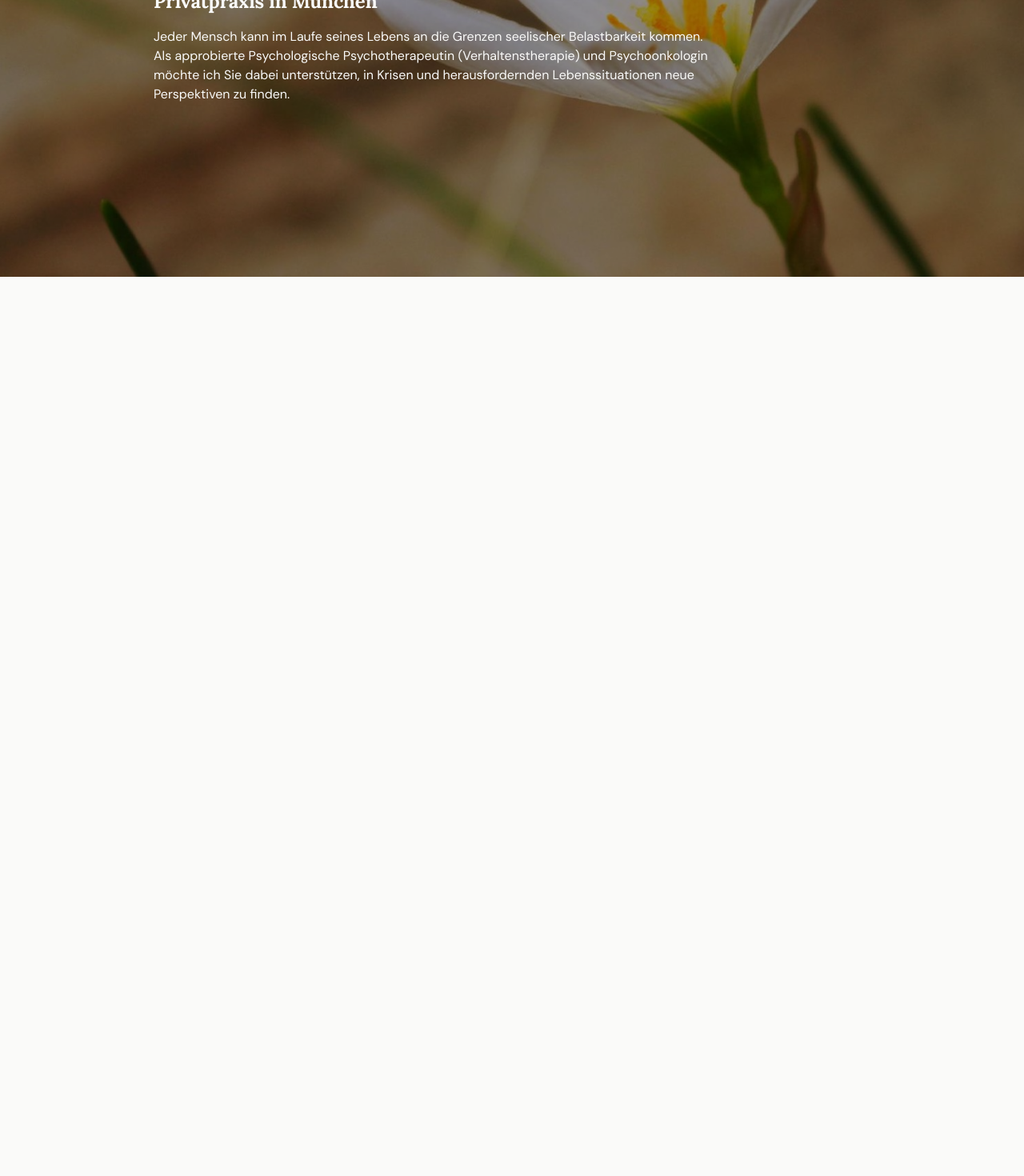
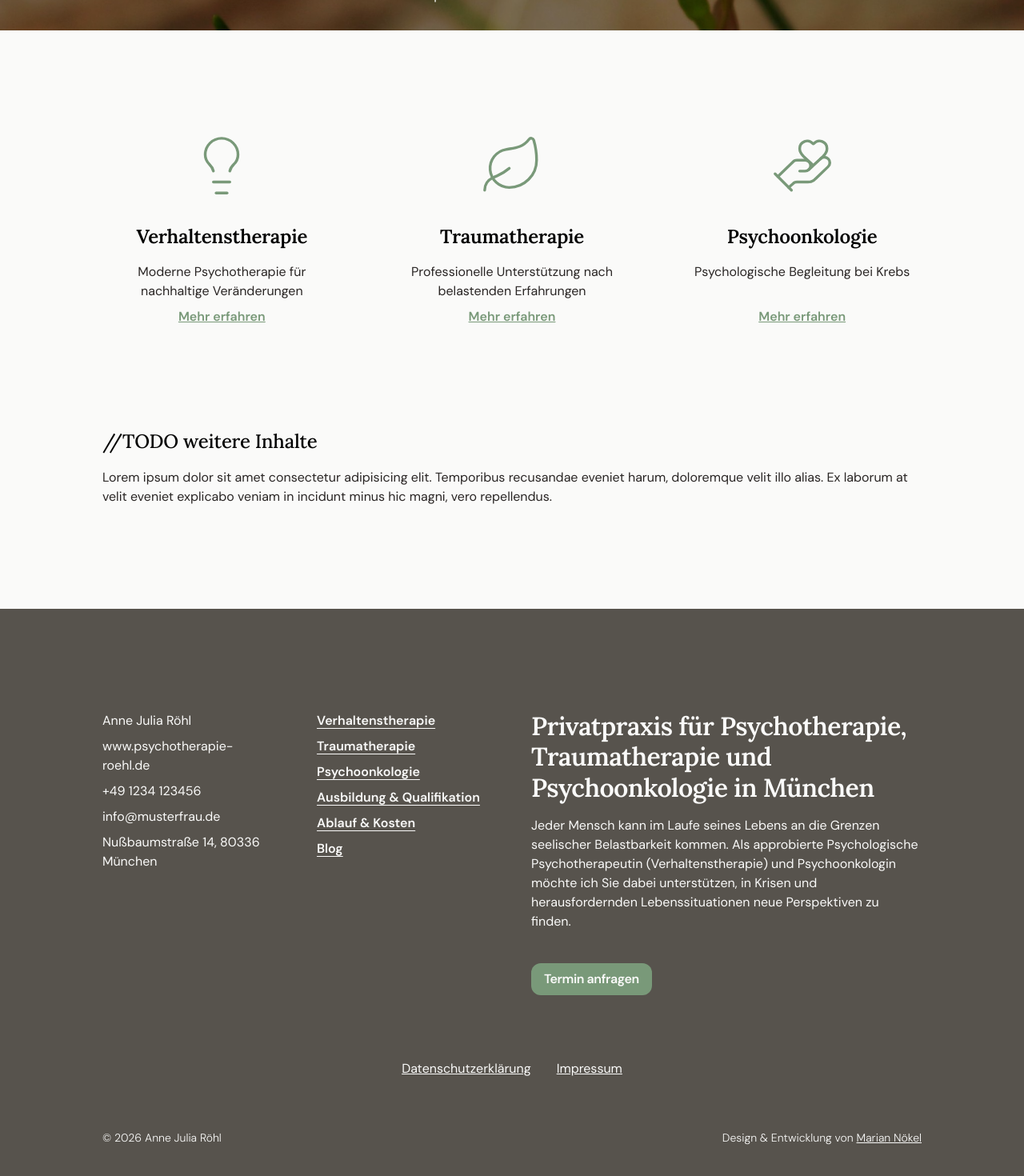
Before and after one commit to dscmari/psychotherapie-r, a Next.js app: page / in a window 1280 px wide. Shown: the part 610-2080 px from the top of the page at 80% size. Before the commit the page ends 956 px from the top, so only its background shows below. Built offline with nearby package versions, Linux system fonts and the light colour scheme.

Commit message:
implement hero section

```diff
--- /dev/null
+++ b/app/components/Footer.tsx
@@ -0,0 +1,103 @@
+"use client";
+import Link from "next/link";
+import ContactBtn from "./btns/ContactBtn";
+
+type Props = {
+  className?: string;
+};
+
+export default function Footer({ className }: Props) {
+  return (
+    <footer className={`text-stone-50 bg-stone-600 ${className}`}>
+      <div className="p-4 lg:pt-32 lg:px-32 grid grid-cols-1 gap-12 lg:grid-cols-4">
+        <div className="flex flex-col items-center lg:items-start gap-2 order-2 lg:order-1">
+          <ul className="flex flex-col gap-2">
+            <li>Anne Julia Röhl</li>
+            <li>www.psychotherapie-roehl.de</li>
+            <li>+49 1234 123456</li>
+            <li>info@musterfrau.de</li>
+            <li> Nußbaumstraße 14, 80336 München</li>
+          </ul>
+        </div>
+        <div className="flex flex-col gap-8 order-3 mb-12 lg:mb-0 lg:order-2">
+          <div className="flex flex-col items-center lg:items-start gap-2">
+            <Link
+              href={"#"}
+              className="font-semibold underline underline-offset-4 !text-stone-50"
+            >
+              Verhaltenstherapie
+            </Link>
+            <Link
+              href={"#"}
+              className="font-semibold underline underline-offset-4 !text-stone-50"
+            >
+              Traumatherapie
+            </Link>
+            <Link
+              href={"#"}
+              className="font-semibold underline underline-offset-4 !text-stone-50"
+            >
+              Psychoonkologie
+            </Link>
+            <Link
+              href={"#"}
+              className="font-semibold underline underline-offset-4 !text-stone-50"
+            >
+              Ausbildung & Qualifikation
+            </Link>
+            <Link
+              href={"#"}
+              className="font-semibold underline underline-offset-4 !text-stone-50"
+            >
+              Ablauf & Kosten
+            </Link>
+            <Link
+              href={"/blog"}
+              className="font-semibold underline underline-offset-4 !text-stone-50"
+            >
+              Blog
+            </Link>
+          </div>
+        </div>
+        <div className="lg:col-span-2 order-1 lg:order-3 mt-12 lg:mt-0 flex flex-col ">
+          <h1 className="text-center lg:text-start">
+            {" "}
+            Privatpraxis für Psychotherapie, Traumatherapie und Psychoonkologie
+            in München
+          </h1>
+          <p className="mb-2 !text-stone-50 text-center lg:text-start">
+            Jeder Mensch kann im Laufe seines Lebens an die Grenzen seelischer
+            Belastbarkeit kommen. Als approbierte Psychologische
+            Psychotherapeutin (Verhaltenstherapie) und Psychoonkologin möchte
+            ich Sie dabei unterstützen, in Krisen und herausfordernden
+            Lebenssituationen neue Perspektiven zu finden.
+          </p>
+          <ContactBtn className="bg-custom-bronce mt-8 self-center lg:self-start" />
+        </div>
+      </div>
+      <div className="px-4 lg:px-32 pt-4 lg:pt-16 flex flex-col lg:flex-row items-center lg:justify-center gap-2 lg:gap-8">
+        {/* <Link href={"#"} className="underline">
+          Allgemeine Geschäftsbedingungen
+        </Link> */}
+        <Link href={"/datenschutz/"} className="underline !text-stone-50">
+          Datenschutzerklärung
+        </Link>
+        <Link href={"/impressum/"} className="underline !text-stone-50">
+          Impressum
+        </Link>
+      </div>
+      <div className="px-4 py-8 lg:px-32 lg:py-16 text-sm font-light flex flex-col md:flex-row justify-between items-center gap-4">
+        <span className="!text-stone-50">© 2026 Anne Julia Röhl</span>
+        <span className="!text-stone-50">
+          Design & Entwicklung von{" "}
+          <Link
+            href="https://namaste-websites.de"
+            className="underline font-light decoration-1 !text-stone-50"
+          >
+            Marian Nökel
+          </Link>
+        </span>
+      </div>
+    </footer>
+  );
+}
--- a/app/components/Hero.tsx
+++ b/app/components/Hero.tsx
@@ -12,8 +12,36 @@ type Props = {
 
 export default function Hero({ className, title }: Props) {
   return (
-    <div className={`h-screen ${className}`}>
-      <div className="hidden lg:block relative h-screen">
+    <div className={`h-[90vh] lg:h-[60vh] ${className}`}>
+      {/* mobile */}
+      <div className="sm:hidden relative h-full">
+        <Image
+          src="/images/flower.jpg"
+          alt="Hintergrundbild der Herosection"
+          fill
+          className="object-cover"
+          loading="eager"
+        />
+        <div className="absolute inset-0 bg-black/50"></div>
+        <div className="p-8 rounded text-stone-50 absolute ">
+          <div className="text-center py-12">
+            <h1 className=" !font-bold">Psychotherapie</h1>
+            <h1 className="!font-bold">Traumatherapie</h1>
+            <h1 className="!font-bold">Psychoonkologie</h1>
+          </div>
+
+          <p className="!font-bold mt-4 text-center !text-stone-50">Privatpraxis in München</p>
+          <p className="mt-4 !text-stone-50 text-center">
+            Jeder Mensch kann im Laufe seines Lebens an die Grenzen seelischer
+            Belastbarkeit kommen. Als approbierte Psychologische
+            Psychotherapeutin (Verhaltenstherapie) und Psychoonkologin möchte
+            ich Sie dabei unterstützen, in Krisen und herausfordernden
+            Lebenssituationen neue Perspektiven zu finden.
+          </p>
+        </div>
+      </div>
+      {/* tablet & desktop */}
+      <div className="hidden sm:block relative h-full">
         <Image
           src="/images/flower.jpg"
           alt="Hintergrundbild der Herosection"
@@ -22,18 +50,21 @@ export default function Hero({ className, title }: Props) {
           loading="eager"
         />
         <div className="absolute inset-0 bg-black/40"></div>
-          {/* <div className="flex flex-col items-center justify-center w-2/3 p-16 absolute top-1/2 -translate-y-1/2 left-1/2 -translate-x-1/2 !text-stone-50 border-16 border-stone-50">
-            <h1 className="text-center !font-bold !text-6xl/20 tracking-wider">Psychotherapie, Traumatherapie und Psychoonkologie</h1>
+        <div className="p-8 rounded text-stone-50 absolute top-1/2 -translate-y-1/2 left-1/8">
+          <div className="mb-12">
+            <h1 className="!text-6xl/16 !font-bold">Psychotherapie</h1>
+            <h1 className="!text-6xl/16 !font-bold">Traumatherapie</h1>
+            <h1 className="!text-6xl/16 !font-bold">Psychoonkologie</h1>
+          </div>
           <h2 className="!font-bold mt-4">Privatpraxis in München</h2>
-            <h2></h2>
-          </div> */}
-                  <div className="p-8 rounded text-stone-50 max-w-4/5 xl:max-w-3/5 absolute top-1/2 -translate-y-1/2 left-1/8">
-          <h1 className="mb-8 lg:!text-3xl/12 xl:!text-6xl/16 !font-bold">Psychotherapie, Traumatherapie und Psychoonkologie</h1>
-       <h2 className="!font-bold mt-4">Privatpraxis in München</h2>
-       <p className="mt-4 !text-stone-50">Jeder Mensch kann im Laufe seines Lebens an die Grenzen seelischer Belastbarkeit kommen. Als approbierte Psychologische Psychotherapeutin (Verhaltenstherapie) und Psychoonkologin möchte ich Sie dabei unterstützen, in Krisen und herausfordernden Lebenssituationen neue Perspektiven zu finden.</p>
+          <p className="mt-4 !text-stone-50 max-w-3/5">
+            Jeder Mensch kann im Laufe seines Lebens an die Grenzen seelischer
+            Belastbarkeit kommen. Als approbierte Psychologische
+            Psychotherapeutin (Verhaltenstherapie) und Psychoonkologin möchte
+            ich Sie dabei unterstützen, in Krisen und herausfordernden
+            Lebenssituationen neue Perspektiven zu finden.
+          </p>
         </div>
-
-
       </div>
     </div>
   );
--- a/app/components/navbar/Navbar.tsx
+++ b/app/components/navbar/Navbar.tsx
@@ -34,11 +34,14 @@ export default function Navbar({ className }: Props) {
 
   return (
     <div className={`${className}`}>
-      {/* Mobile */}
-      <div className="xl:hidden px-4 pt-4 md:p-12 w-full pb-4">
+      {/* mobile & tablet */}
+      <div className="xl:hidden w-full p-4">
         <div className="flex justify-between items-center">
-          <Link href="/" className="font-semibold font-lora text-xl" >
+          <Link href="/" className="font-semibold font-lora text-xl sm:hidden" >
             Psychotherapie Röhl
+          </Link>
+             <Link href="/" className="hidden sm:block font-semibold font-lora text-xl" >
+            Psychotherapie Praxis Anne <br /> Julia Röhl
           </Link>
           <div className="flex items-center gap-4">
             <div className="burgermenu" id="burger-menu" onClick={toggleMenu}>
--- a/app/globals.css
+++ b/app/globals.css
@@ -23,10 +23,11 @@ body {
 
 h1 {
   font-family: var(--font-lora), serif;
-  font-size: 2.5rem; /* 40px */
+  font-size: 2rem; /* 40px */
   font-weight: 600;
   line-height: 1.2;
   letter-spacing: -0.02em;
+  margin-bottom: 1rem;
 }
 
 h2 {
@@ -35,6 +36,7 @@ h2 {
   font-weight: 500;
   line-height: 1.35;
   letter-spacing: -0.01em;
+  margin-bottom: 1rem;
 }
 
 p,
--- a/app/layout.tsx
+++ b/app/layout.tsx
@@ -2,6 +2,7 @@ import type { Metadata } from "next";
 import { Lora, DM_Sans } from "next/font/google";
 import "./globals.css";
 import Navbar from "./components/navbar/Navbar";
+import Footer from "./components/Footer";
 
 const lora = Lora({ subsets: ["latin"], variable: "--font-lora" });
 const dmSans = DM_Sans({ subsets: ["latin"], variable: "--font-dm-sans" });
@@ -25,6 +26,7 @@ export default function RootLayout({
       <body className="">
         <Navbar />
         <main>{children}</main>
+        <Footer/>
       </body>
     </html>
   );
--- a/app/page.tsx
+++ b/app/page.tsx
@@ -1,10 +1,63 @@
 import Image from "next/image";
 import Hero from "./components/Hero";
+import Link from "next/link";
+import { Anchor, HandHeart, Leaf, Lightbulb, Sunrise } from "lucide-react";
 
 export default function Home() {
   return (
-    <div >
-      <Hero/>
+    <div>
+      <Hero />
+      <section className="pt-24 lg:pt-32 px-4 md:px-16 lg:px-32 ">
+        <div className="grid lg:grid-cols-3 gap-24 sm:gap-16 max-w-5xl mx-auto">
+          <div className="flex flex-col gap-8 items-center">
+            <Lightbulb className="text-sage" size={82} strokeWidth={1} />
+            <div className="text-center">
+              <h2 className="!font-semibold">Verhaltenstherapie</h2>
+              <p>Moderne Psychotherapie für nachhaltige Veränderungen</p>
+              <Link
+                href={"#"}
+                className="block mt-2 underline !text-sage font-semibold"
+              >
+                Mehr erfahren
+              </Link>
+            </div>
+          </div>
+          <div className="flex flex-col">
+            <div className="flex flex-col gap-8 items-center">
+              <Leaf className="text-sage" size={82} strokeWidth={1} />
+              <div className="text-center">
+                <h2 className="!font-semibold">Traumatherapie</h2>
+                <p>Professionelle Unterstützung nach belastenden Erfahrungen</p>
+                <Link
+                  href={"#"}
+                  className="block mt-2 underline !text-sage font-semibold"
+                >
+                  Mehr erfahren
+                </Link>
+              </div>
+            </div>
+          </div>
+          <div className="flex flex-col">
+            <div className="flex flex-col gap-8 items-center">
+              <HandHeart className="text-sage" size={82} strokeWidth={1} />
+              <div className="text-center">
+                <h2 className="!font-semibold">Psychoonkologie</h2>
+                <p>Psychologische Begleitung bei Krebs</p>
+              </div>
+              <Link
+                href={"#"}
+                className="block mt-auto underline !text-sage font-semibold"
+              >
+                Mehr erfahren
+              </Link>
+            </div>
+          </div>
+        </div>
+      </section>
+      <section className="py-24 lg:py-32 px-4 md:px-16 lg:px-32 ">
+        <h2>//TODO weitere Inhalte</h2>
+        <p>Lorem ipsum dolor sit amet consectetur adipisicing elit. Temporibus recusandae eveniet harum, doloremque velit illo alias. Ex laborum at velit eveniet explicabo veniam in incidunt minus hic magni, vero repellendus.</p>
+      </section>
     </div>
   );
 }
```
Also changed, not shown: app/components/navbar/desktop/DesktopNavbar.tsx (+4 -4 lines). Lines whose indentation alone changed are shown as unchanged.
